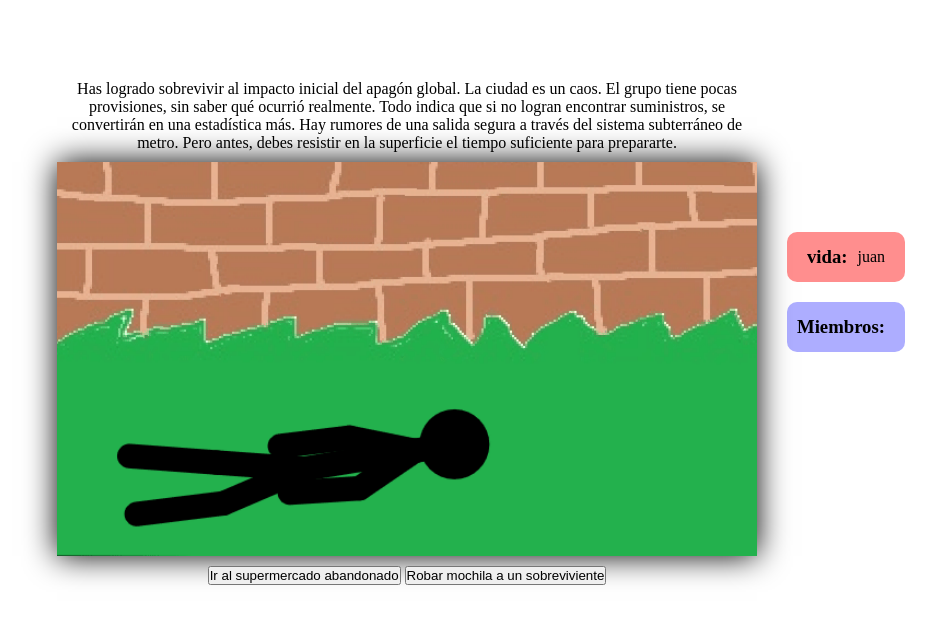
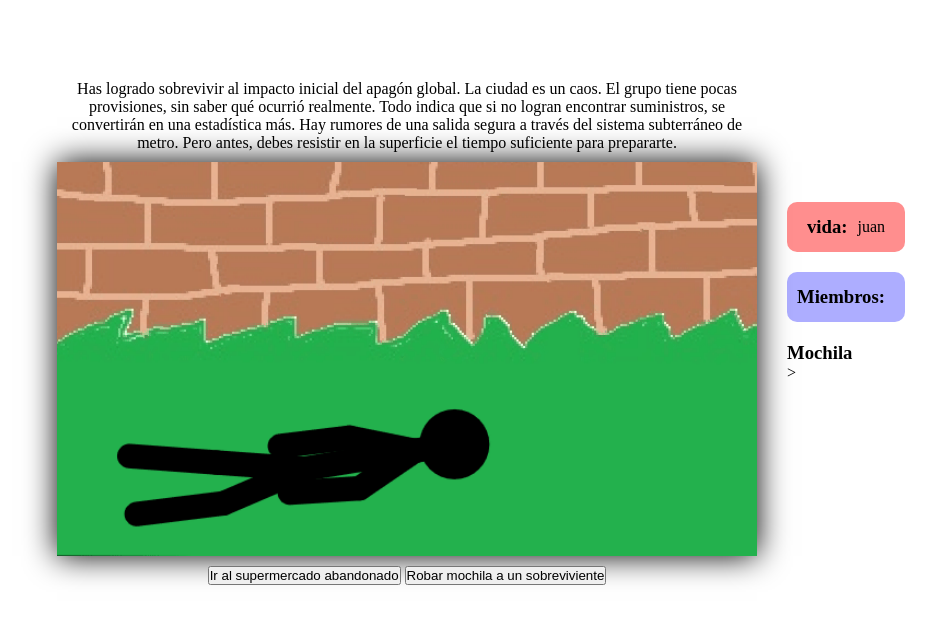
Before and after one commit to jjHernandez17/juego, a plain HTML site: page index.html in a window 1280 px wide. Shown: the whole page, without its empty margins (159-1095 px from the left). Drawn offline with Linux system fonts and the light colour scheme.

Commit message:
Add files via upload

```diff
--- a/index.html
+++ b/index.html
@@ -41,6 +41,12 @@
 
             </section>
 
+            <section class="mochila">
+                <h3>Mochila</h3>
+                <ul id="elementos-mochila"></ulid>></ul>
+
+            </section>
+
 
         </section>
     </main>
```
